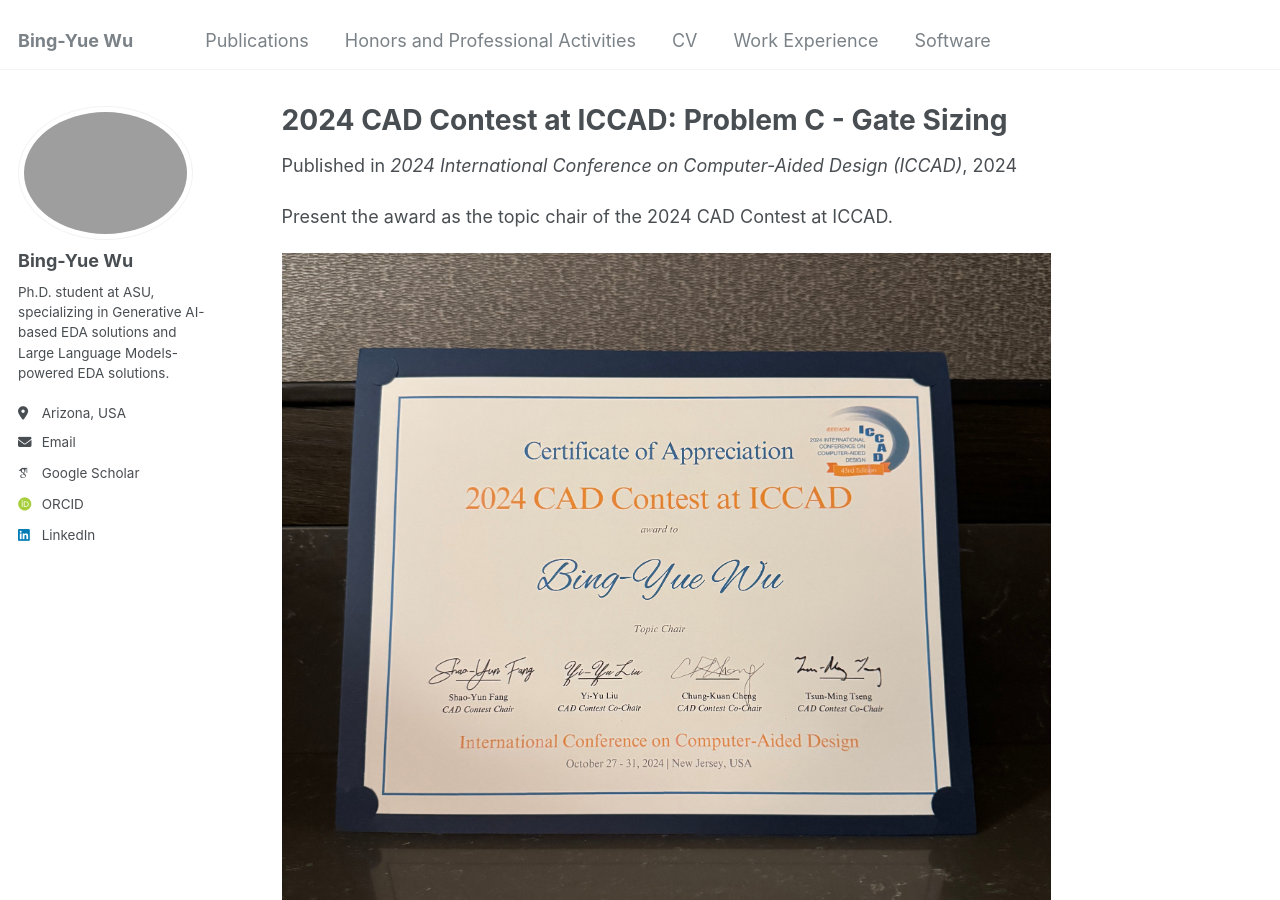
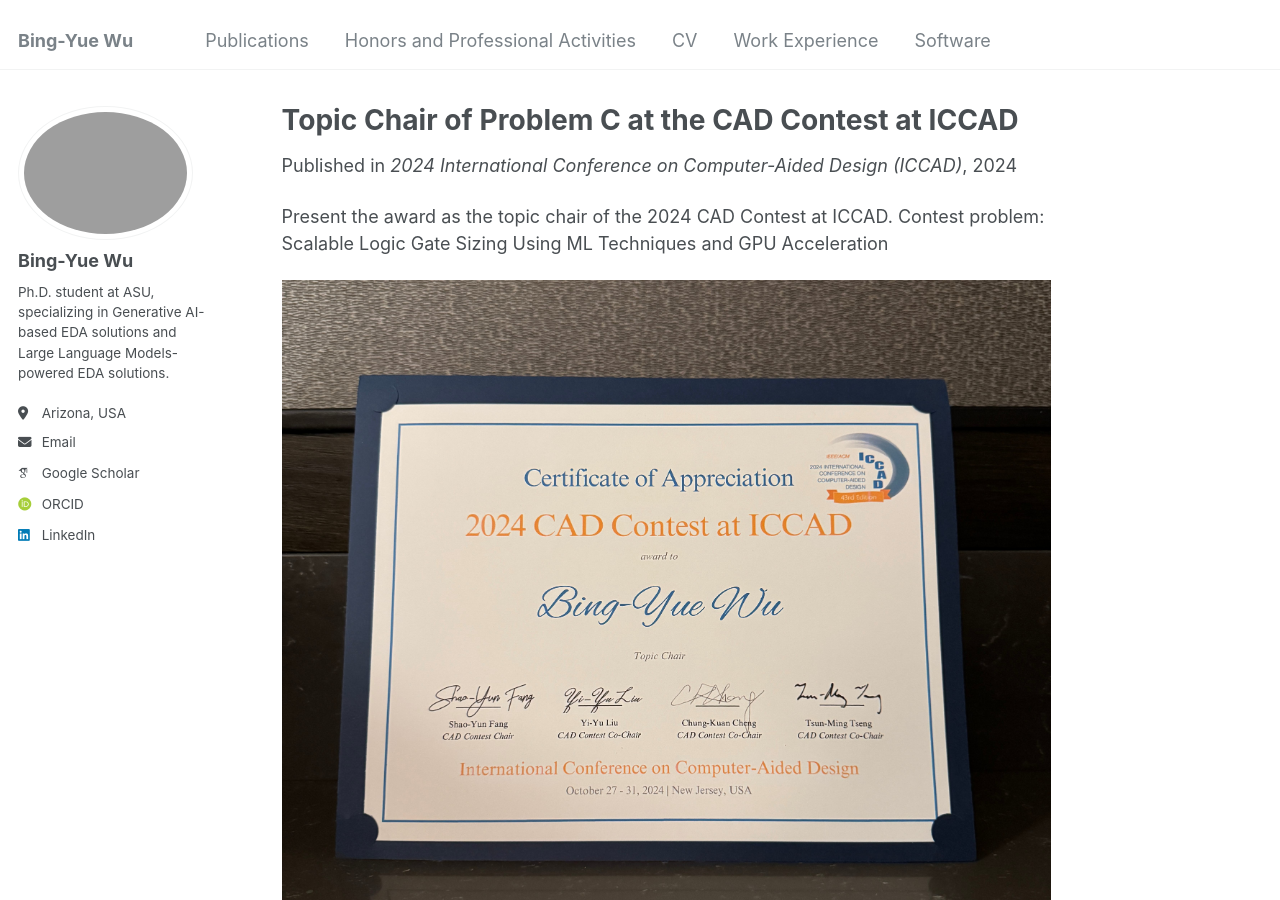
Before and after one commit to bingyuew/bingyuew.github.io, a Jekyll site: the page built from _talks/2024-10-31.md, in a window 1280 px wide and 900 px high. Built offline with Jekyll 4.4.1, drawn with Linux system fonts in a browser that asks for light colours; some web fonts are replaced.

Commit message:
update about
Signed-off-by: 吳秉曜 <wubingyao@MacBook-bro.local>

```diff
--- a/_talks/2024-10-31.md
+++ b/_talks/2024-10-31.md
@@ -1,5 +1,5 @@
 ---
-title: "2024 CAD Contest at ICCAD: Problem C - Gate Sizing"
+title: "Topic Chair of Problem C at the CAD Contest at ICCAD"
 collection: talks
 type: Contest Presentation
 permalink: /talks/2024-10-31-iccad
@@ -9,6 +9,7 @@
 ---
 
 Present the award as the topic chair of the 2024 CAD Contest at ICCAD.
+Contest problem: Scalable Logic Gate Sizing Using ML Techniques and GPU Acceleration
 
 <img src="/images/2024-10-31.jpg" alt="2024 CAD Contest at ICCAD" />
 
```
